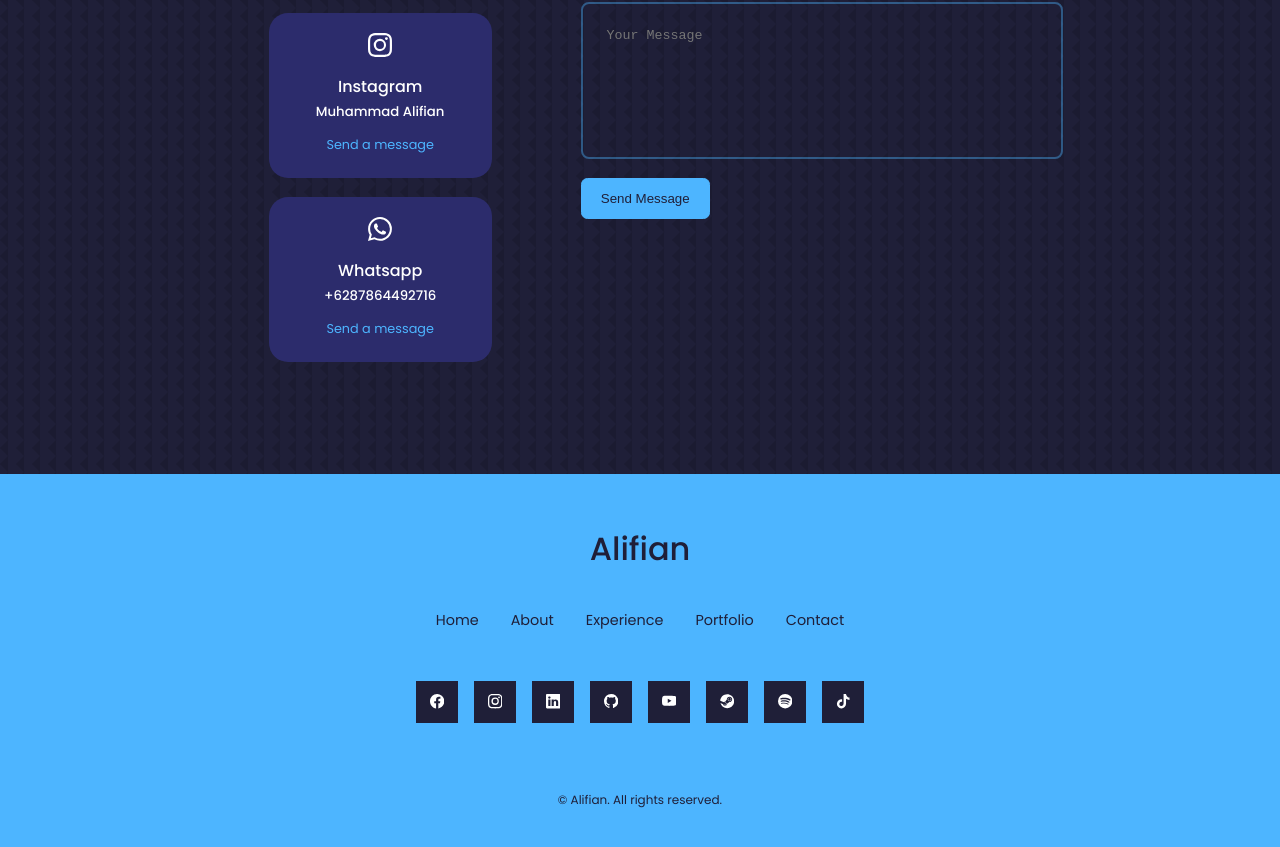
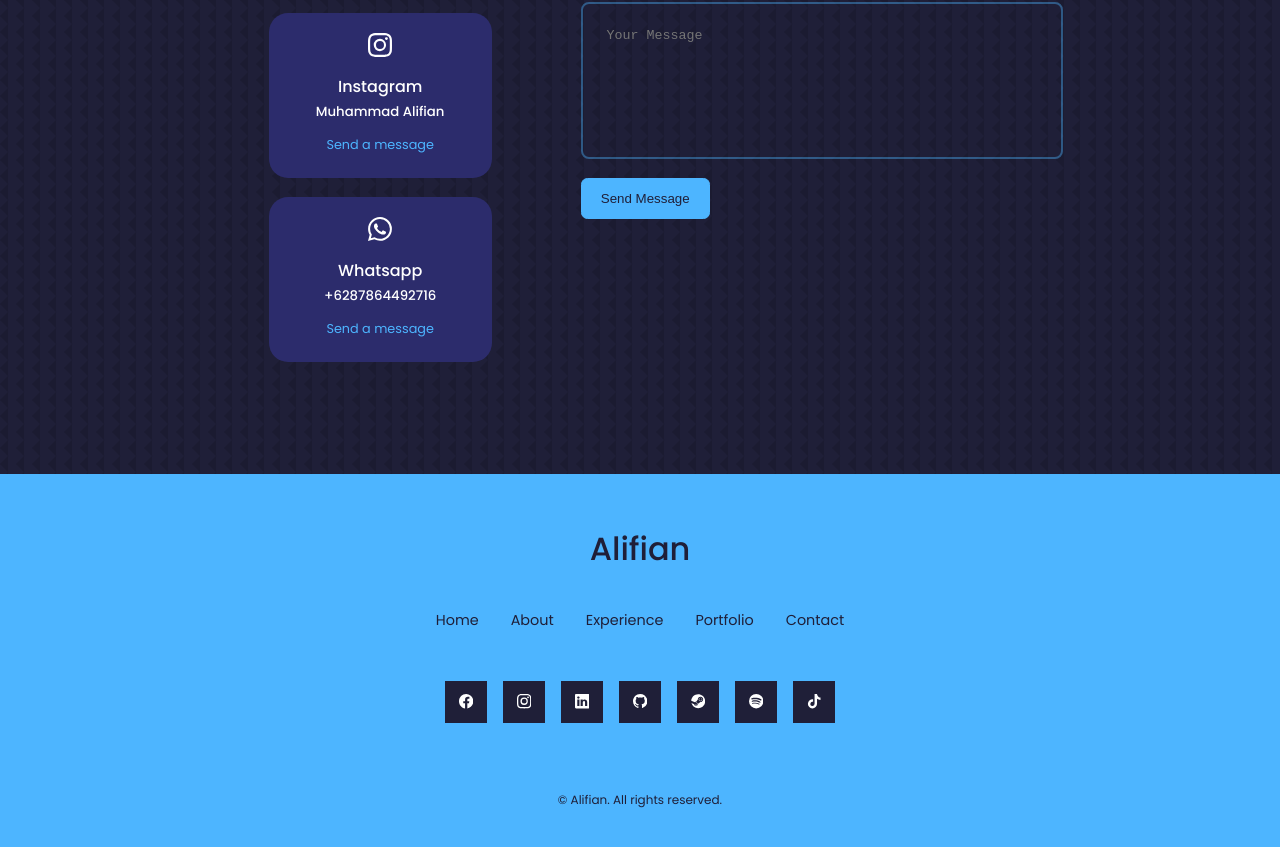
Before and after one commit to Alifian438/React-Portofolio, a React (Create React App) app: page / in a window 1280 px wide. Shown: the part 3960-4807 px from the top of the page. Built offline with nearby package versions, Linux system fonts and the light colour scheme.

Commit message:
update footer

```diff
--- a/src/components/footer/footer.jsx
+++ b/src/components/footer/footer.jsx
@@ -27,7 +27,7 @@ export const footer = () => {
         <a href="https://www.instagram.com/m.alifian/"><BsInstagram/></a>
         <a href="https://www.linkedin.com/in/muhammad-rizky-alifian-sarodi-a99619245/"><BsLinkedin/></a>
         <a href="https://github.com/Alifian438"><BsGithub/></a>
-        <a href="https://www.youtube.com/channel/UCtWDNqh3Th4T4Jskto6dlJQ"><BsYoutube/></a>
+        {/* <a href="https://www.youtube.com/channel/UCtWDNqh3Th4T4Jskto6dlJQ"><BsYoutube/></a> */}
         <a href="https://steamcommunity.com/id/alifian438/"><FaSteam/></a>
         <a href="https://open.spotify.com/user/lzzd908jhd1gp826hcrngb3va"><BsSpotify/></a>
         <a href="https://www.tiktok.com/@m.alifian?lang=en"><FaTiktok/></a>
```
